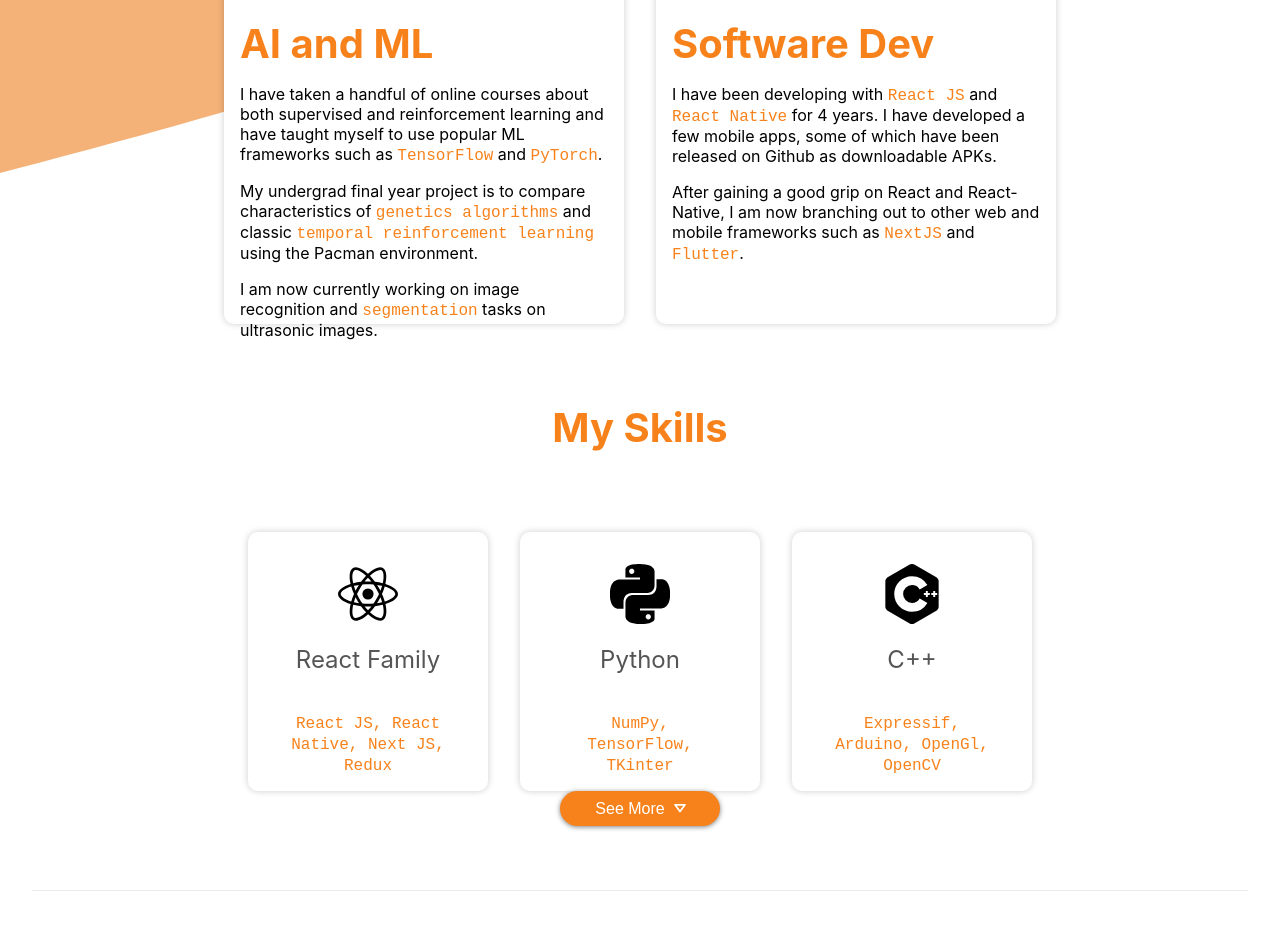
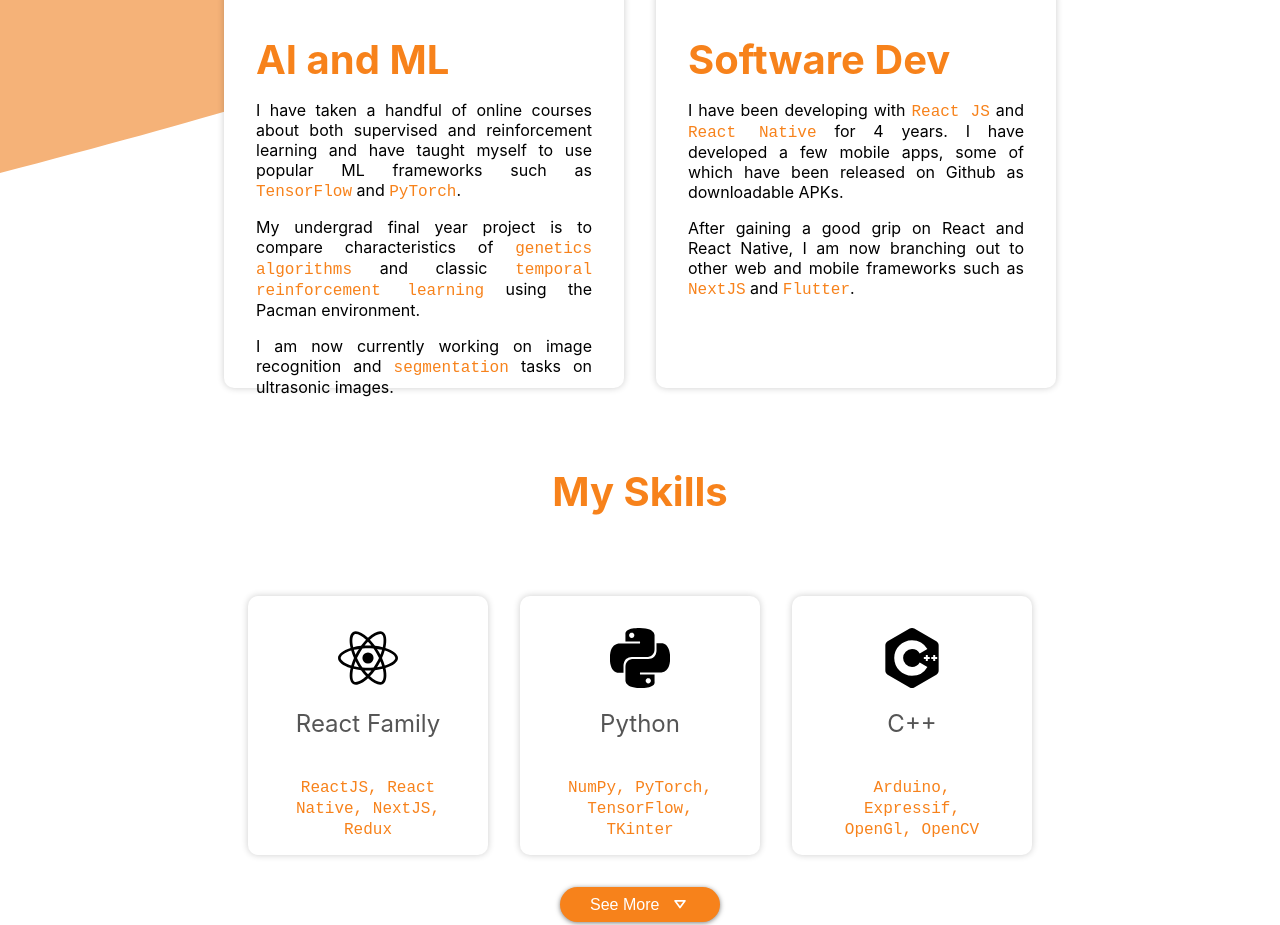
Before and after one commit to lochungtin/portfolio, a Next.js app: page / in a window 1280 px wide. Shown: the part 507-1432 px from the top of the page. Built offline with nearby package versions, Linux system fonts and the light colour scheme.

Commit message:
minor reordering

```diff
--- a/pages/sections/about/about.module.css
+++ b/pages/sections/about/about.module.css
@@ -13,6 +13,7 @@
     color: #555555;
     font-size: 1.5rem;
     line-height: 1.5rem;
+    text-align: start;
 }
 
 .codeBox {
@@ -28,7 +29,7 @@
 }
 
 .aboutCell {
-    padding: 1rem;
+    padding: 2rem;
 }
 
 .mainSkillCell {
@@ -41,6 +42,10 @@
 
 .skillText {
     text-align: center;
+}
+
+.seeMoreRoot {
+    margin-top: 2rem;
 }
 
 @media only screen and (max-width: 768px) {
@@ -91,7 +96,7 @@
     }
 
     .aboutRow {
-        height: 21rem;
+        height: 25rem;
         margin-bottom: 4rem;
     }
 
--- a/pages/sections/about/index.js
+++ b/pages/sections/about/index.js
@@ -33,7 +33,7 @@ export default function About() {
                         <div className={styles.aboutCell}>
                             <p className={styles.title}>Software Dev</p>
                             <p>I have been developing with <code>React JS</code> and <code>React Native</code> for 4 years. I have developed a few mobile apps, some of which have been released on Github as downloadable APKs.</p>
-                            <p>After gaining a good grip on React and React-Native, I am now branching out to other web and mobile frameworks such as <code>NextJS</code> and <code>Flutter</code>.</p>
+                            <p>After gaining a good grip on React and React Native, I am now branching out to other web and mobile frameworks such as <code>NextJS</code> and <code>Flutter</code>.</p>
                         </div>
                     </Card>
                 </div>
@@ -45,7 +45,7 @@ export default function About() {
                         <div className={styles.mainSkillCell}>
                             <Image src='/icons/tech/react.svg' width={60} height={60} alt='react' />
                             <p className={styles.subtitle}>React Family</p>
-                            <p className={styles.skillText}><code>React JS, React Native, Next JS, Redux</code></p>
+                            <p className={styles.skillText}><code>ReactJS, React Native, NextJS, Redux</code></p>
                         </div>
                     </Card>
                 </div>
@@ -54,7 +54,7 @@ export default function About() {
                         <div className={styles.mainSkillCell}>
                             <Image src='/icons/tech/py.svg' width={60} height={60} alt='python' />
                             <p className={styles.subtitle}>Python</p>
-                            <p className={styles.skillText}><code>NumPy, TensorFlow, TKinter</code></p>
+                            <p className={styles.skillText}><code>NumPy, PyTorch, TensorFlow, TKinter</code></p>
                         </div>
                     </Card>
                 </div>
@@ -63,12 +63,14 @@ export default function About() {
                         <div className={styles.mainSkillCell}>
                             <Image src='/icons/tech/cpp.svg' width={60} height={60} alt='cpp' />
                             <p className={styles.subtitle}>C++</p>
-                            <p className={styles.skillText}><code>Expressif, Arduino, OpenGl, OpenCV</code></p>
+                            <p className={styles.skillText}><code>Arduino, Expressif, OpenGl, OpenCV</code></p>
                         </div>
                     </Card>
                 </div>
             </div>
-            <SeeMore onClick={console.log} />
+            <div className={styles.seeMoreRoot}>
+                <SeeMore onClick={console.log} />
+            </div>
         </section>
     );
 }
--- a/styles/globals.css
+++ b/styles/globals.css
@@ -20,6 +20,7 @@ section {
 
 p {
   font-size: 1rem;
+  text-align: justify;
 }
 
 a {
```
